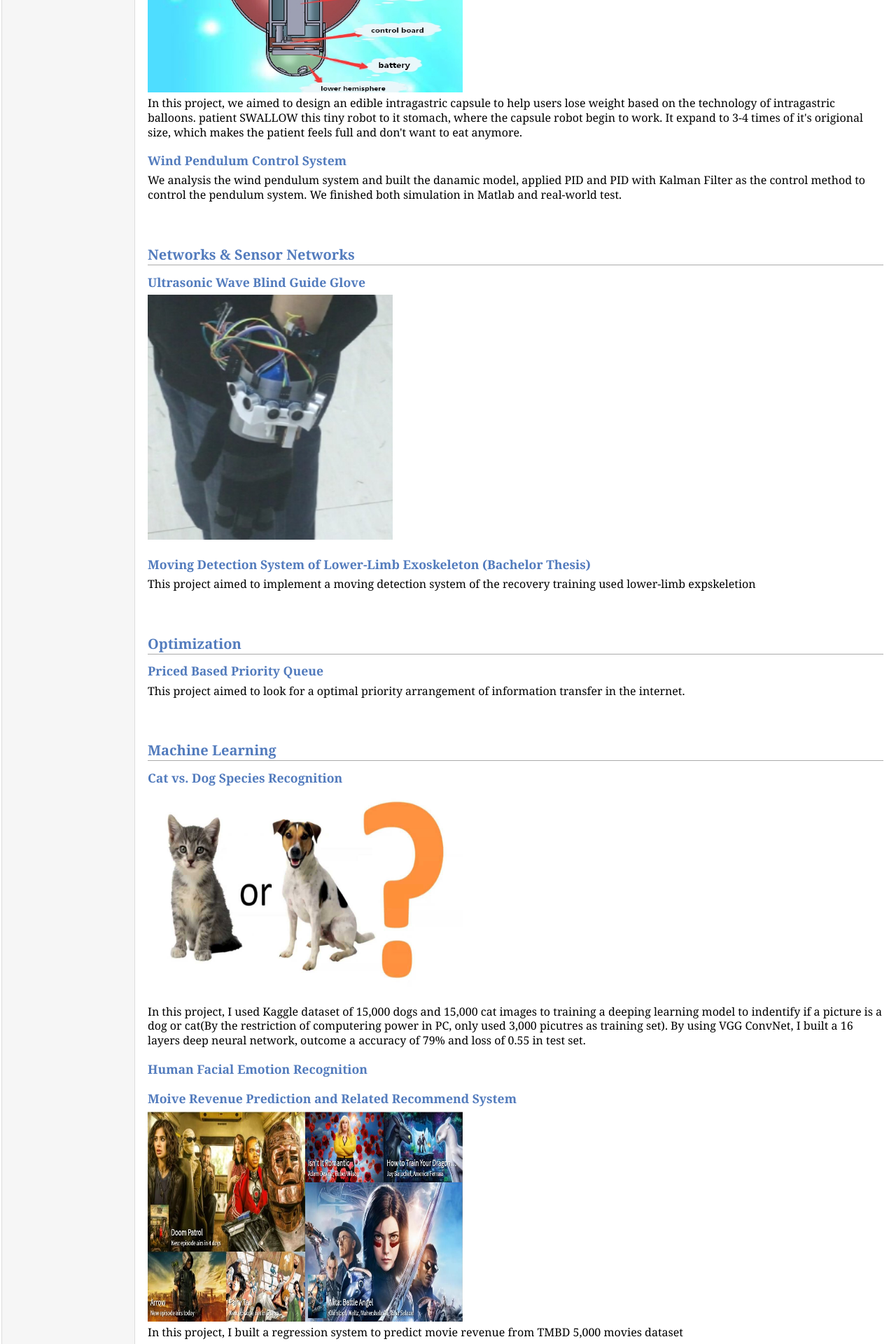
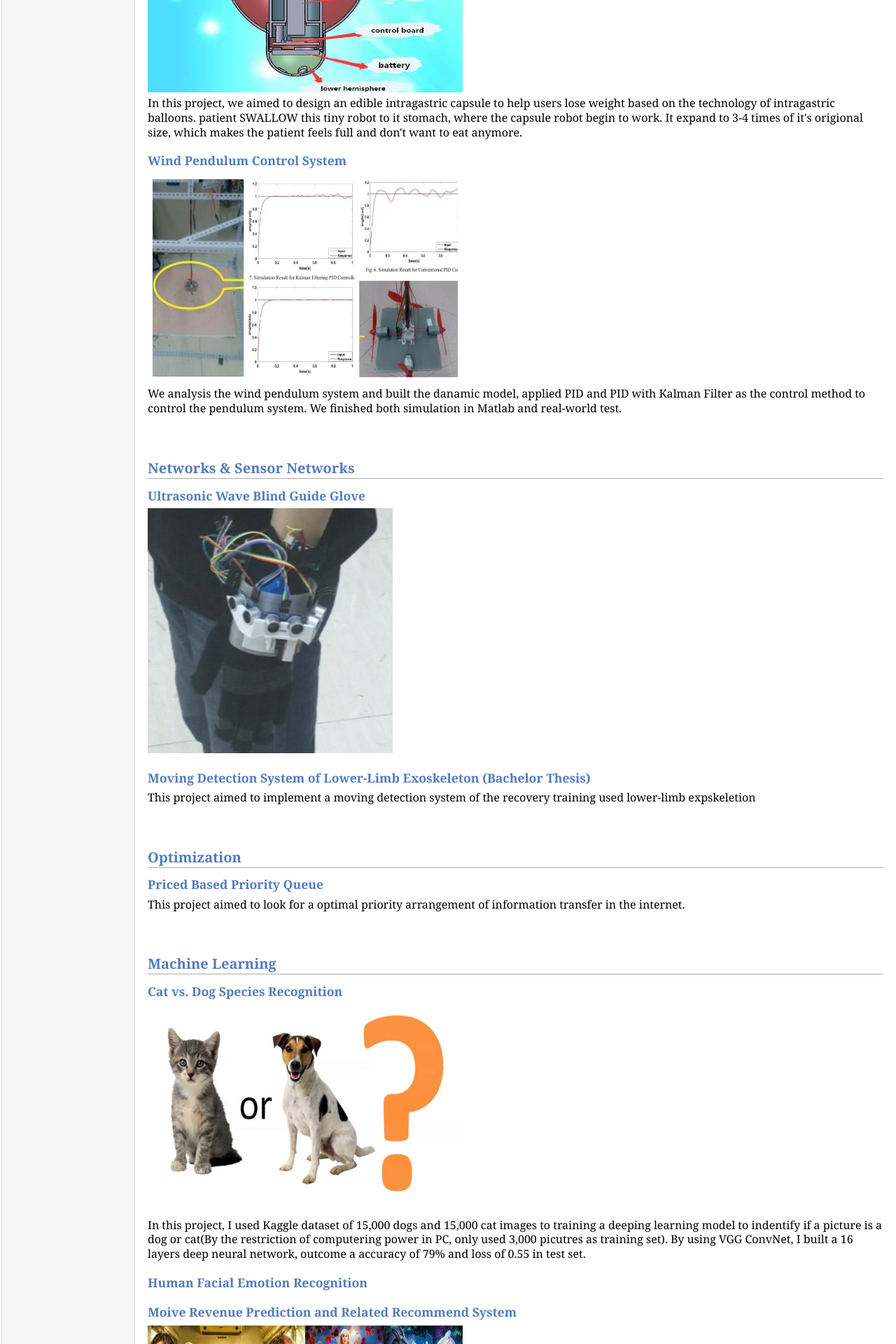
Before and after one commit to dukesky/dukesky.github.io, a Jekyll site: the page research.html, which Jekyll copies as it is, in a window 1280 px wide. Shown: the part 1503-3423 px from the top of the page at 70% size. Built offline with Jekyll 4.4.1, drawn with Linux system fonts in a browser that asks for light colours.

Commit message:
Update research.html

```diff
--- a/research.html
+++ b/research.html
@@ -50,6 +50,7 @@
   </p>
   <p></p>
   <h3>Wind Pendulum Control System</h3>
+  <img src="figs/pendulum3.jpg" width="450px" height="300px" />
   <p>We analysis the wind pendulum system and built the danamic model, applied PID and PID with Kalman Filter as the control method to control the
     pendulum system. We finished both simulation in Matlab and real-world test.
   </p>
```
